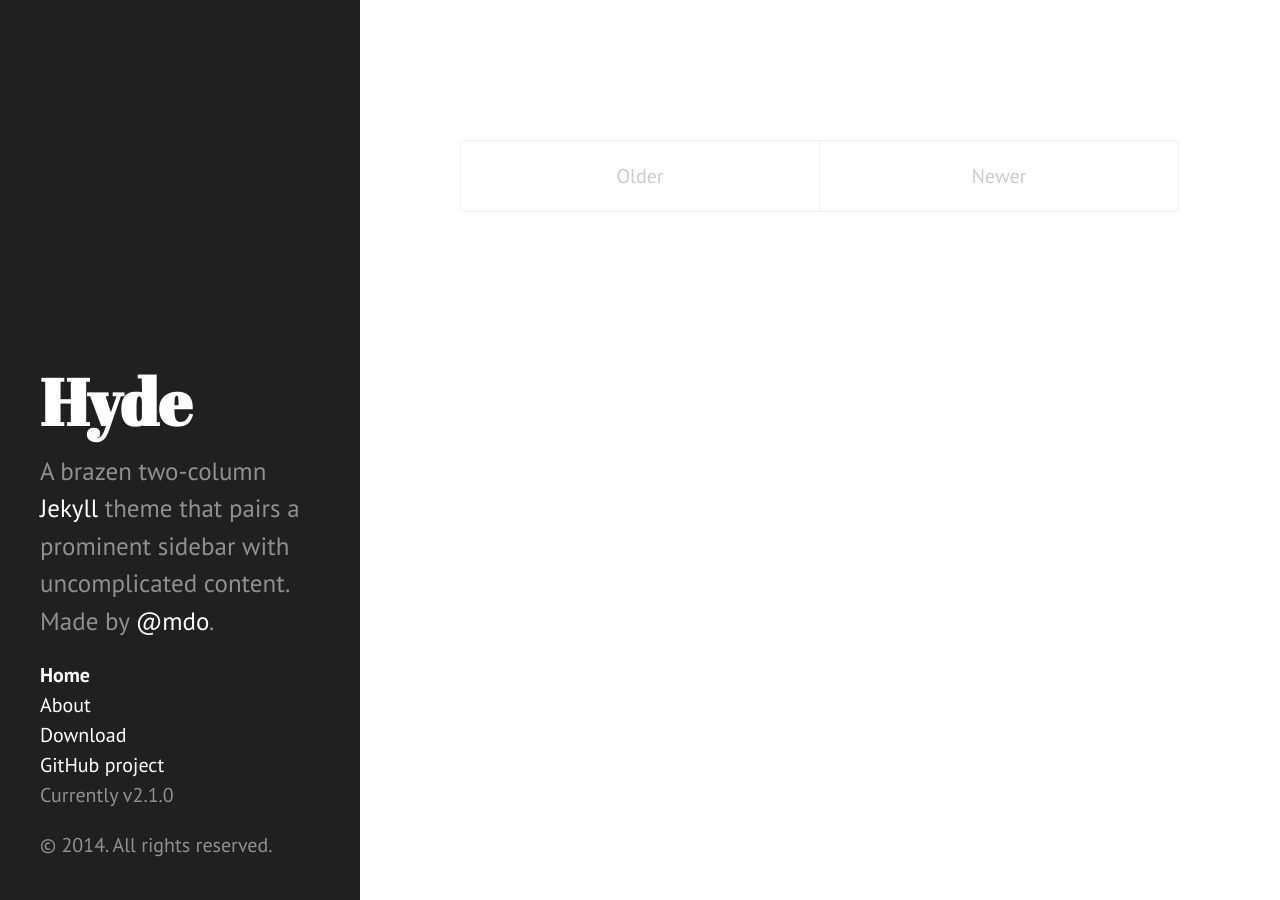
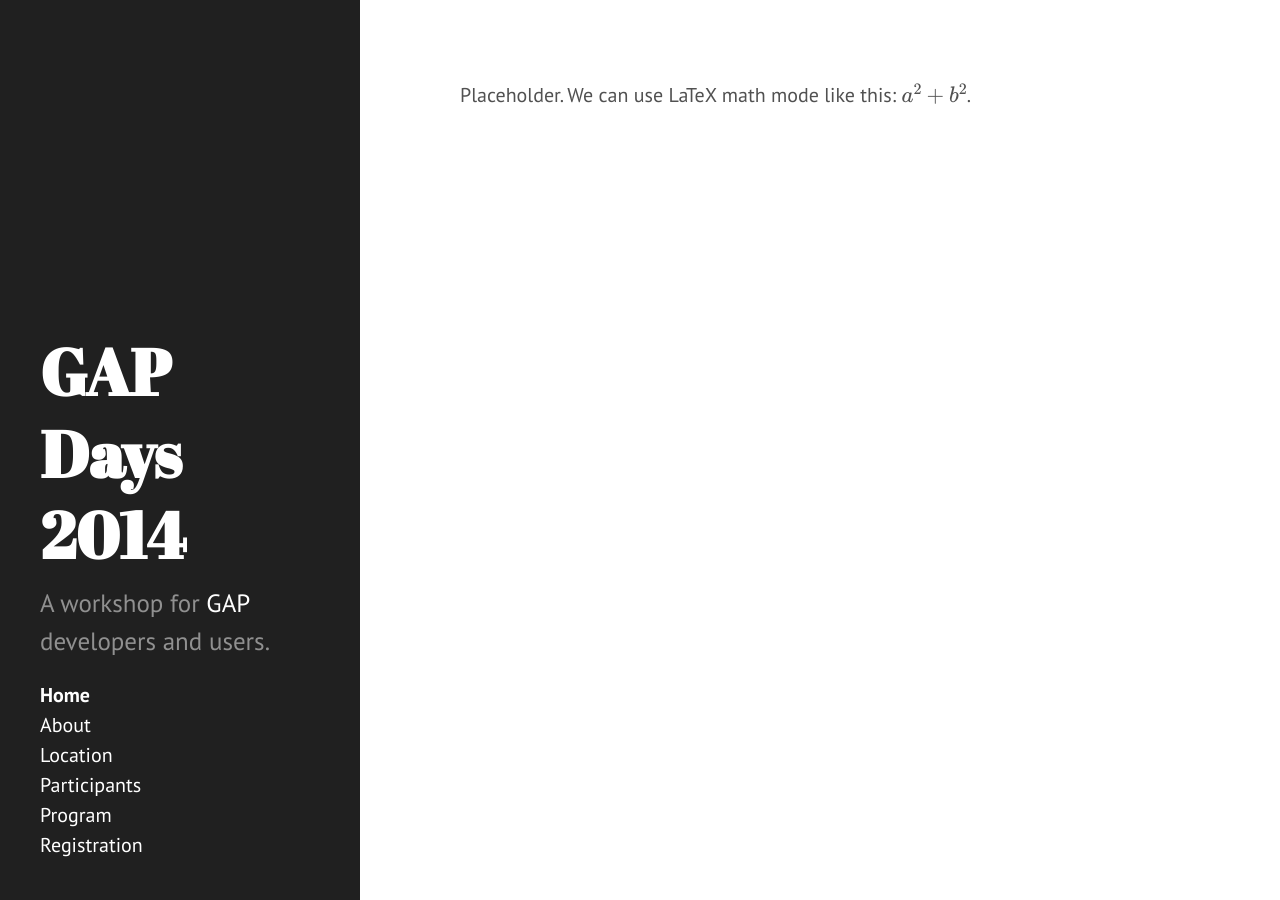
Before and after one commit to olexandr-konovalov/gapdays2014, a Jekyll site: the page built from index.html, in a window 1280 px wide. Built offline with Jekyll 4.4.1, drawn with Linux system fonts in a browser that asks for light colours; Markdown is read by kramdown in place of the engine named in the settings; formulas are drawn with MathJax 3; the list of posts is cut into pages by our own code.

Commit message:
Add some pages, MathJax, and more

```diff
--- a/_config.yml
+++ b/_config.yml
@@ -1,25 +1,25 @@
 # Dependencies
 markdown:         redcarpet
-pygments:         true
+highlighter:      pygments
 
 # Permalinks
 permalink:        pretty
 
 # Setup
-title:            Hyde
-tagline:          'A Jekyll theme'
-description:      'A brazen two-column <a href="http://jekyllrb.com" target="_blank">Jekyll</a> theme that pairs a prominent sidebar with uncomplicated content. Made by <a href="https://twitter.com/mdo" target="_blank">@mdo</a>.'
-url:              http://hyde.getpoole.com
+title:            'GAP Days 2014'
+tagline:          'A workshop for GAP developers and users'
+description:      'A workshop for <a href="http://www.gap-system.org/">GAP</a> developers and users.'
+url:              http://gapdays2014.coxeter.de/
 baseurl:          /
 
-author:
-  name:           'Mark Otto'
-  url:            https://twitter.com/mdo
+#author:
+#  name:           'Mark Otto'
+#  url:            https://twitter.com/mdo
 
 paginate:         5
 
 # Custom vars
-version:          2.1.0
+#version:          2.1.0
 
-github:
-  repo:           https://github.com/poole/hyde
+#github:
+#  repo:           https://github.com/fingolfin/gapdays2014
--- a/_includes/sidebar.html
+++ b/_includes/sidebar.html
@@ -26,11 +26,15 @@
         {% endif %}
       {% endfor %}
 
+      <!--
       <a class="sidebar-nav-item" href="{{ site.github.repo }}/archive/v{{ site.version }}.zip">Download</a>
       <a class="sidebar-nav-item" href="{{ site.github.repo }}">GitHub project</a>
       <span class="sidebar-nav-item">Currently v{{ site.version }}</span>
+      -->
     </nav>
 
+<!--
     <p>&copy; {{ site.time | date: '%Y' }}. All rights reserved.</p>
+-->
   </div>
 </div>
--- a/index.html
+++ b/index.html
@@ -3,6 +3,11 @@ layout: default
 title: Home
 ---
 
+Placeholder.
+
+We can use LaTeX math mode like this:  $a^2 + b^2$.
+
+<!--
 <div class="posts">
   {% for post in paginator.posts %}
   <div class="post">
@@ -35,3 +40,4 @@ title: Home
     <span class="pagination-item newer">Newer</span>
   {% endif %}
 </div>
+-->
```
Also changed, not shown: _includes/head.html (+14 -0 lines), location.md (added, +6 -0 lines), participants.md (added, +10 -0 lines), program.md (added, +6 -0 lines), registration.md (added, +24 -0 lines), 1 other file.
